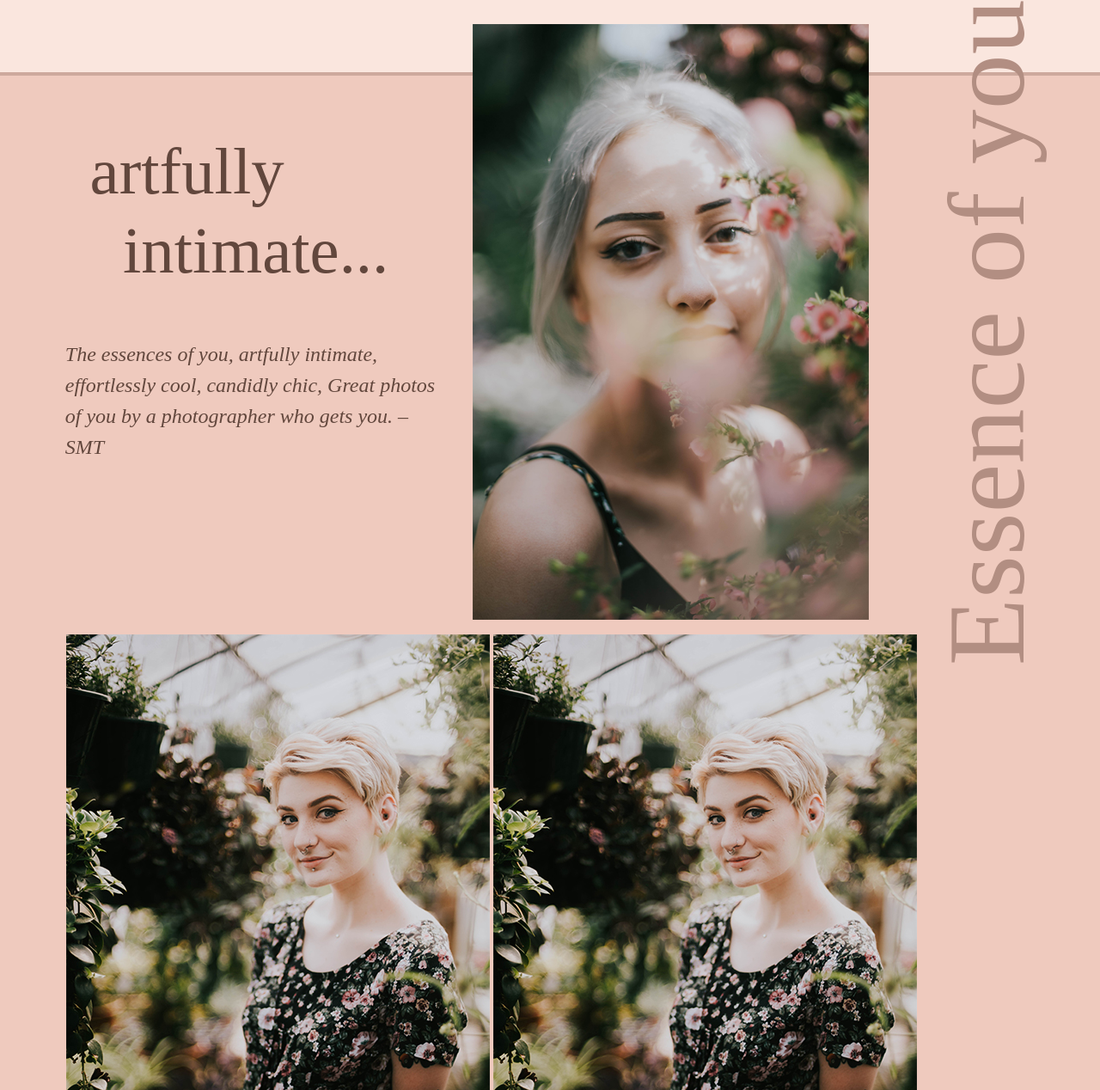
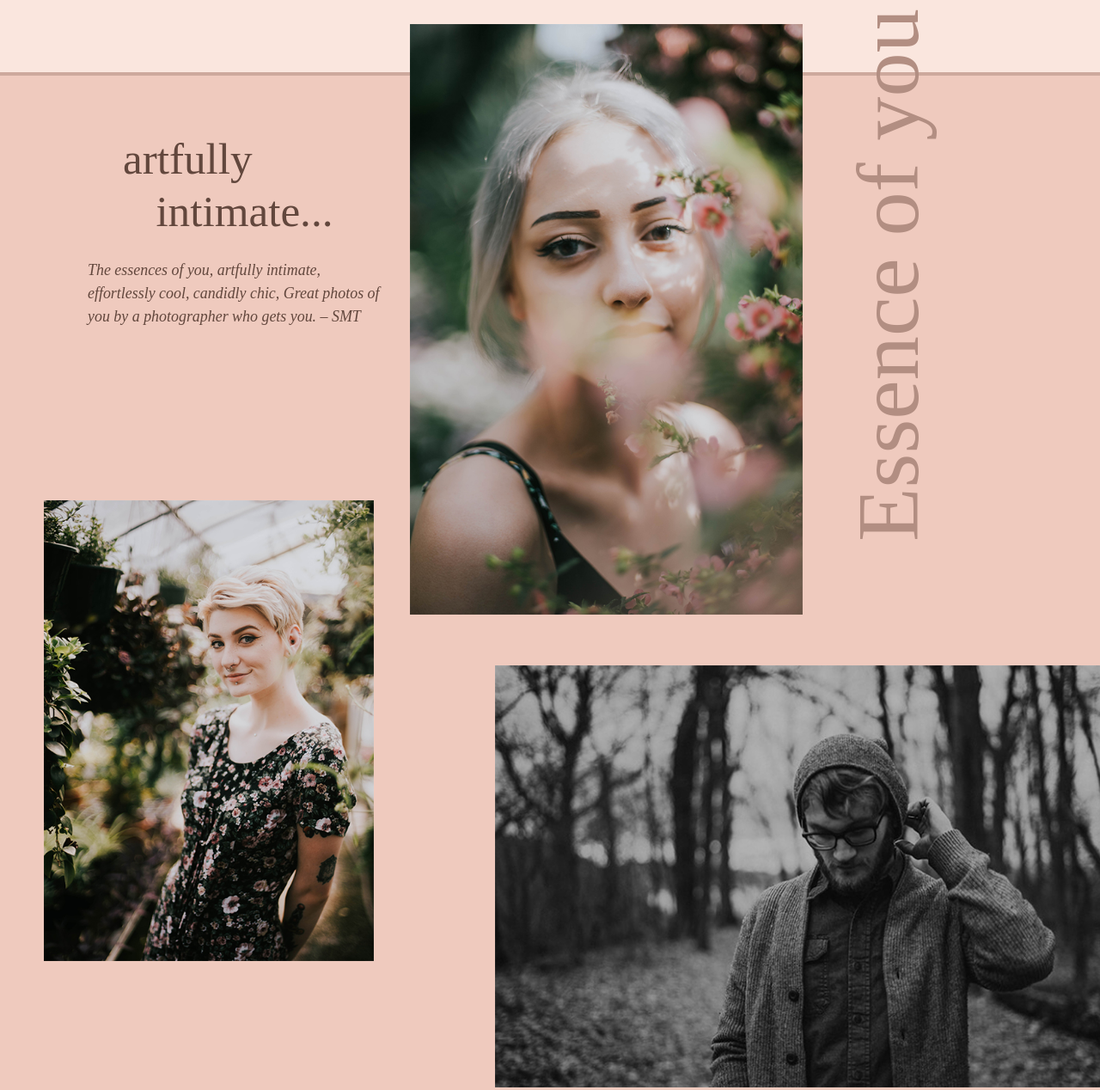
Before and after one commit to StephenMarkToms/redfish, a plain HTML site: page portrait.html in a window 1280 px wide. Shown: the part 140-1408 px from the top of the page at 86% size. Drawn offline with Linux system fonts and the light colour scheme.

Commit message:
updated desktop layout

```diff
--- a/portrait.html
+++ b/portrait.html
@@ -308,7 +308,7 @@
 
                   <div class="row mx-0 mt-5 pr-5">
 
-                    <div class="col-5 desktop-intro">
+                    <div class="col-4 desktop-intro">
 
                       <h1 >
 
@@ -318,7 +318,7 @@
 
                       </h1>
 
-                      <p class="pt-5">
+                      <p class="pt-3">
 
                          <i>
 
@@ -335,15 +335,15 @@
 
                   <div class="d-gallery">
 
-                  <div class="row mx-0 mt-5 desktop-only">
+                  <div class="row mx-0 desktop-only">
 
 
 
-                      <img src="./imgs/portrait/1-d.jpg" class="left-img">
+                      <img src="./imgs/portrait/1-d.jpg" class="left-img1">
 
 
 
-                      <img src="./imgs/portrait/1-d.jpg" class="right-img">
+                      <img src="./imgs/portrait/2-d.jpg" class="right-img1">
 
 
 
--- a/styles/index.css
+++ b/styles/index.css
@@ -236,10 +236,11 @@ a:hover {
 	margin-top: -35vh;
     content: url(../imgs/portrait-hero-d.jpg);
     position: absolute;
-    right: 21vw;
+    right: 27vw;
     top: 56vh;
     width: 36%;
     height: auto;
+    max-width: 457px;
 
 }
 
@@ -251,9 +252,9 @@ a:hover {
 .main-title:after {
 
     content: 'Essence of you';
-    font-size: 10vw;
+    font-size: 8vw;
     transform: rotate(-90deg);
-
+    margin-right: 24vw;
 
 }
 
@@ -262,8 +263,8 @@ a:hover {
 	transform: rotate(-90deg);
     color: #b28e82;
     position: absolute;
-    right: -20vw;
-    top: 16vw;
+    right: -17vw;
+    /*top: 16vw;*/
 
 
 }
@@ -304,8 +305,10 @@ a:hover {
 
 .desktop-intro h1{
 
-	font-size: 6vw;
+	font-weight: 500;
+	font-size: 4vw;
     margin-left: 6vw
+
 
 }
 
@@ -313,6 +316,7 @@ a:hover {
 
 	left: 1vw;
 	color: #62473d;
+	margin-left: 3vw;
 
 }
 
@@ -320,12 +324,37 @@ a:hover {
 
 	color: #62473d;
 	margin-left: 2em;
+	font-size: 1.4vw;
 
 }
 
 .desktop-intro span{
 
 	margin-left: 3vw;
+
+}
+
+.d-gallery{
+
+    padding-right: 2vw;
+
+}
+
+.left-img1{
+
+	width: 30vw;
+	height: auto;
+	margin-left: -2vw;
+
+}
+
+.right-img1{
+
+	width: 55vw;
+    height: auto;
+    position: absolute;
+    right: 0;
+    margin-top: 24vh;
 
 }
 
```
Also changed, not shown: imgs/portrait/2-d.jpg (added).
